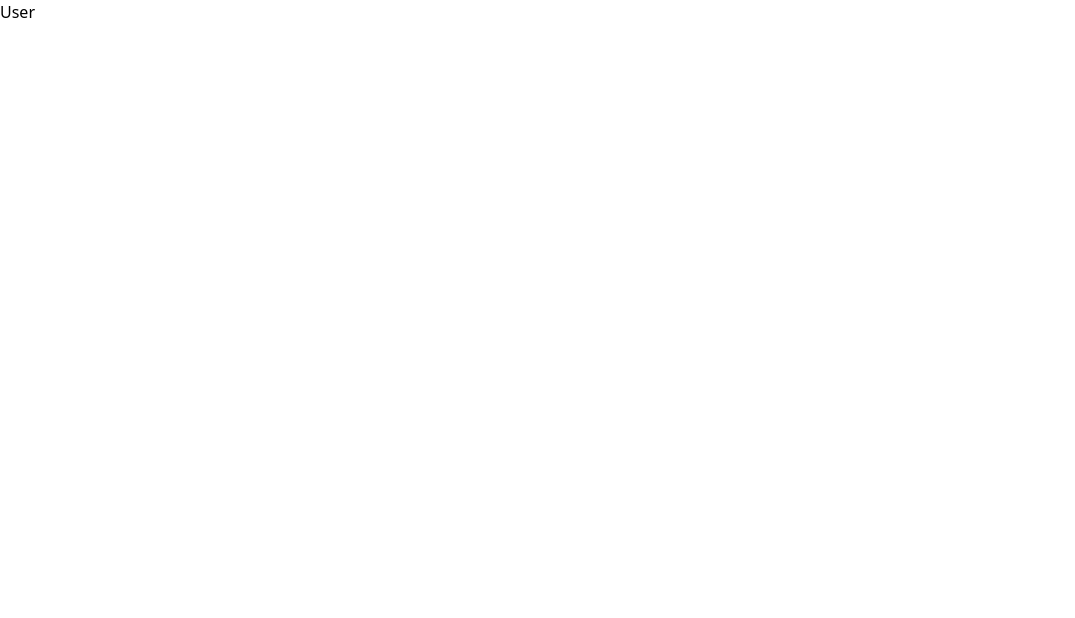
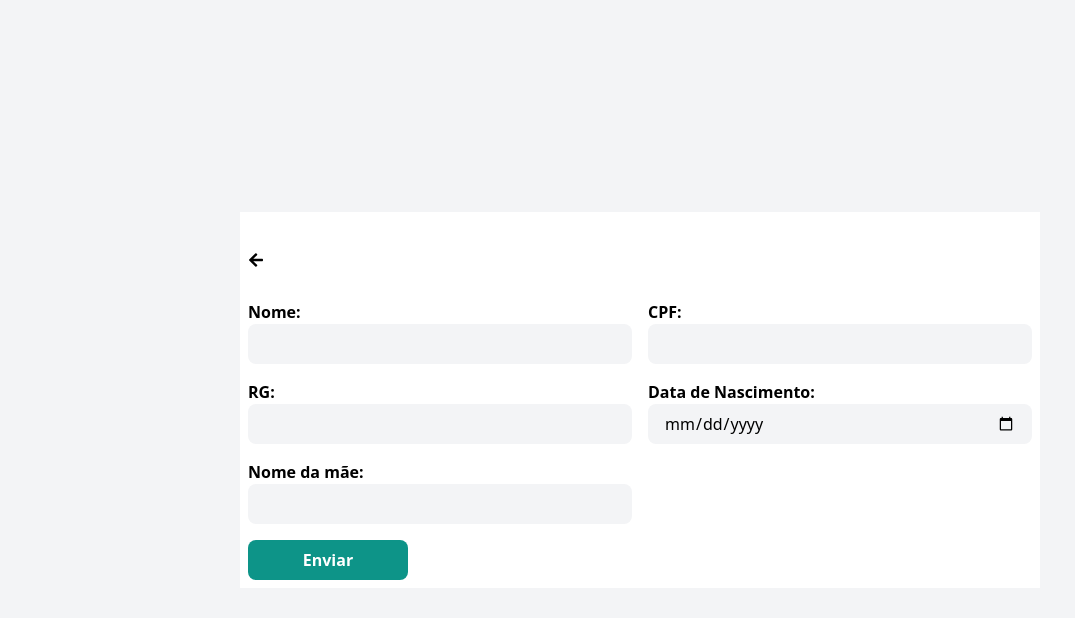
Before and after one commit to Wesley-AlvesRolim/Great-Test-client, a React (Vite) app: page /user/create in a window 1280 px wide. Shown: the top 618 px of the page, without its empty margins (0-1075 px from the left). Built offline with nearby package versions, Linux system fonts and the light colour scheme.

Commit message:
feat: create page to register a new user

```diff
--- a/src/Routes.tsx
+++ b/src/Routes.tsx
@@ -1,12 +1,14 @@
 import { Routes as RoutesReactRouter, Route } from "react-router-dom";
 import { Home } from "./pages/Home";
 import { User } from "./pages/User";
+import { CreateUser } from "./pages/CreateUser";
 
 export function Routes() {
   return (
     <RoutesReactRouter>
       <Route path="/" element={<Home />} />
       <Route path="/user/:id" element={<User />} />
+      <Route path="/user/create" element={<CreateUser />} />
     </RoutesReactRouter>
   );
 }
--- /dev/null
+++ b/src/pages/CreateUser.tsx
@@ -0,0 +1,110 @@
+import { FormEvent, useState } from "react";
+import { FaArrowLeft } from "react-icons/fa";
+import { Link, useNavigate } from "react-router-dom";
+import { api } from "../services/api";
+
+export function CreateUser() {
+  const [nameInput, setNameInput] = useState("");
+  const [cpfInput, setCpfInput] = useState("");
+  const [rgInput, setRgInput] = useState("");
+  const [motherNameInput, setMotherNameInput] = useState("");
+  const [birthdayInput, setBirthdayInput] = useState("");
+
+  const navigate = useNavigate();
+
+  const handleCreateUserSubmit = async (event: FormEvent) => {
+    event.preventDefault();
+    await api.post("/user/create", {
+      name: nameInput,
+      cpf: cpfInput,
+      rg: rgInput,
+      birthday: birthdayInput,
+      motherName: motherNameInput,
+    });
+    navigate("/");
+  };
+
+  return (
+    <div className="w-screen min-h-screen flex items-center justify-center bg-gray-100">
+      <main className="w-full max-w-[800px] p-2 bg-white">
+        <header className="my-8 flex">
+          <Link to="/">
+            <FaArrowLeft />
+          </Link>
+        </header>
+        <section>
+          <form
+            className="flex flex-col justify-center"
+            onSubmit={handleCreateUserSubmit}
+          >
+            <div className="grid grid-cols-1 lg:grid-cols-2 gap-4">
+              <fieldset className="min-w-80">
+                <label className="block font-bold" htmlFor="name">
+                  Nome:
+                </label>
+                <input
+                  className="w-full h-10 p-4 bg-gray-100 rounded-lg focus:outline-teal-400"
+                  type="text"
+                  id="name"
+                  value={nameInput}
+                  onChange={(event) => setNameInput(event.target.value)}
+                />
+              </fieldset>
+              <fieldset className="min-w-80">
+                <label className="block font-bold" htmlFor="cpf">
+                  CPF:
+                </label>
+                <input
+                  className="w-full h-10 p-4 bg-gray-100 rounded-lg focus:outline-teal-400"
+                  type="text"
+                  id="cpf"
+                  value={cpfInput}
+                  onChange={(event) => setCpfInput(event.target.value)}
+                />
+              </fieldset>
+              <fieldset className="min-w-80">
+                <label className="block font-bold" htmlFor="rg">
+                  RG:
+                </label>
+                <input
+                  className="w-full h-10 p-4 bg-gray-100 rounded-lg focus:outline-teal-400"
+                  type="text"
+                  id="rg"
+                  value={rgInput}
+                  onChange={(event) => setRgInput(event.target.value)}
+                />
+              </fieldset>
+              <fieldset className="min-w-80">
+                <label className="block font-bold" htmlFor="birthday">
+                  Data de Nascimento:
+                </label>
+                <input
+                  className="w-full h-10 p-4 bg-gray-100 rounded-lg focus:outline-teal-400"
+                  type="date"
+                  id="birthday"
+                  value={birthdayInput}
+                  onChange={(event) => setBirthdayInput(event.target.value)}
+                />
+              </fieldset>
+              <fieldset className="min-w-80">
+                <label className="block font-bold" htmlFor="motherName">
+                  Nome da mãe:
+                </label>
+                <input
+                  className="w-full h-10 p-4 bg-gray-100 rounded-lg focus:outline-teal-400"
+                  type="text"
+                  id="motherName"
+                  value={motherNameInput}
+                  onChange={(event) => setMotherNameInput(event.target.value)}
+                />
+              </fieldset>
+            </div>
+            <button className="w-40 h-10 mt-4 rounded-lg bg-teal-600 text-white font-bold flex items-center justify-center hover:scale-105 transition-transform">
+              Enviar
+            </button>
+          </form>
+        </section>
+      </main>
+    </div>
+  );
+}
```
